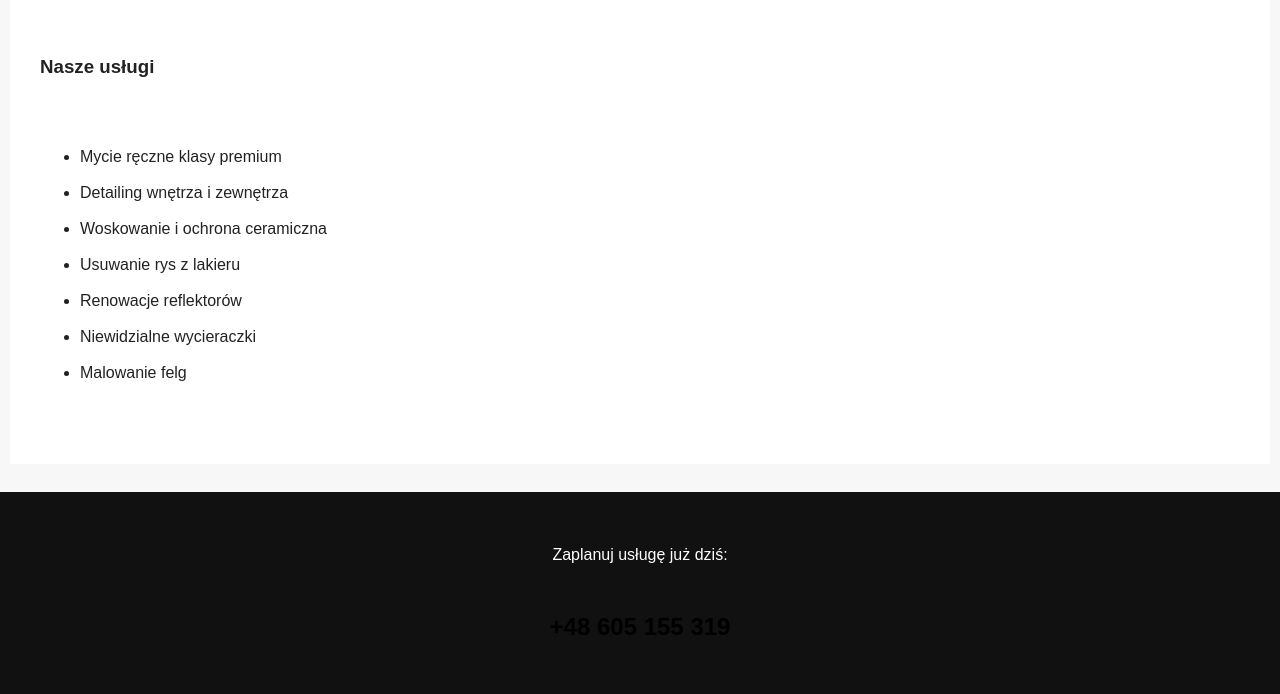
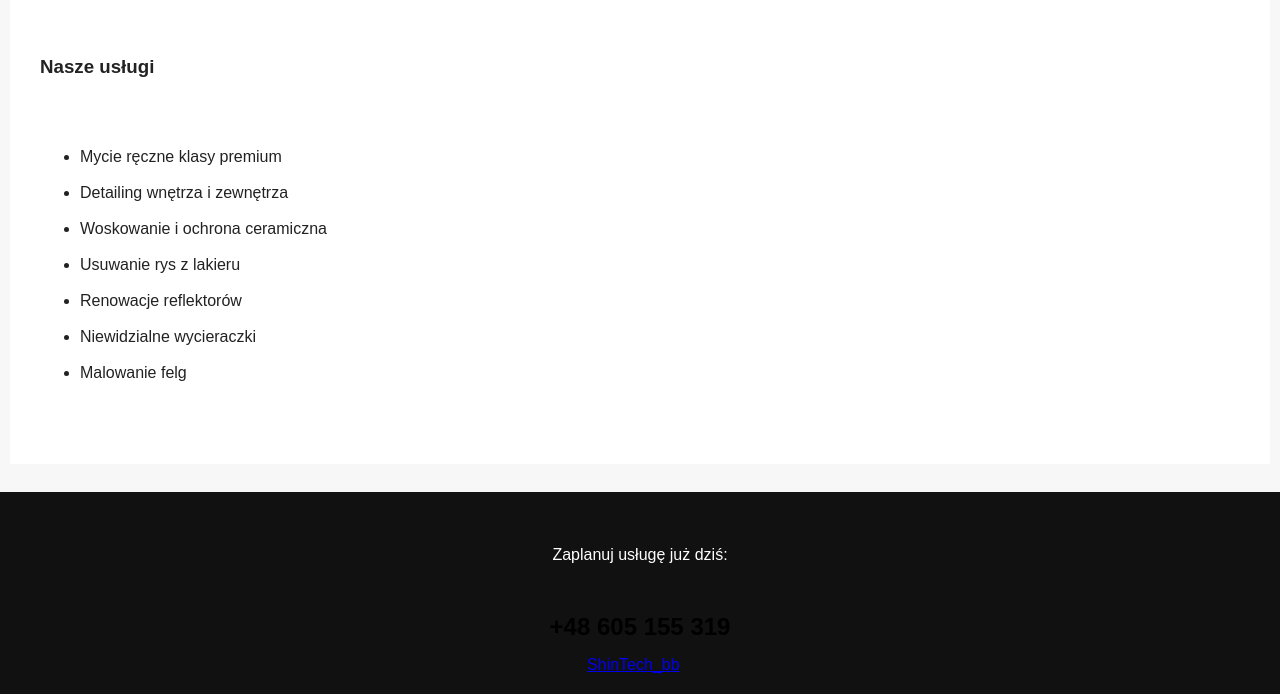
Before and after one commit to ksa1oo/shine-tech, a plain HTML site: page index.html in a window 1280 px wide. Shown: the part 971-1665 px from the top of the page. Drawn offline with Linux system fonts and the light colour scheme.

Commit message:
Update index.html

```diff
--- a/index.html
+++ b/index.html
@@ -40,9 +40,10 @@
     </ul>
   </section>
 
-  <footer>
+ <footer>
     <p>Zaplanuj usługę już dziś:</p>
     <a href="tel:+48605155319" class="phone">+48 605 155 319</a>
+<a href="https://www.instagram.com/shinetech_bb?igsh=dnU1c3Q2NWFsOTl1" class=>ShinTech_bb</a>
   </footer>
 
 </body>
```
